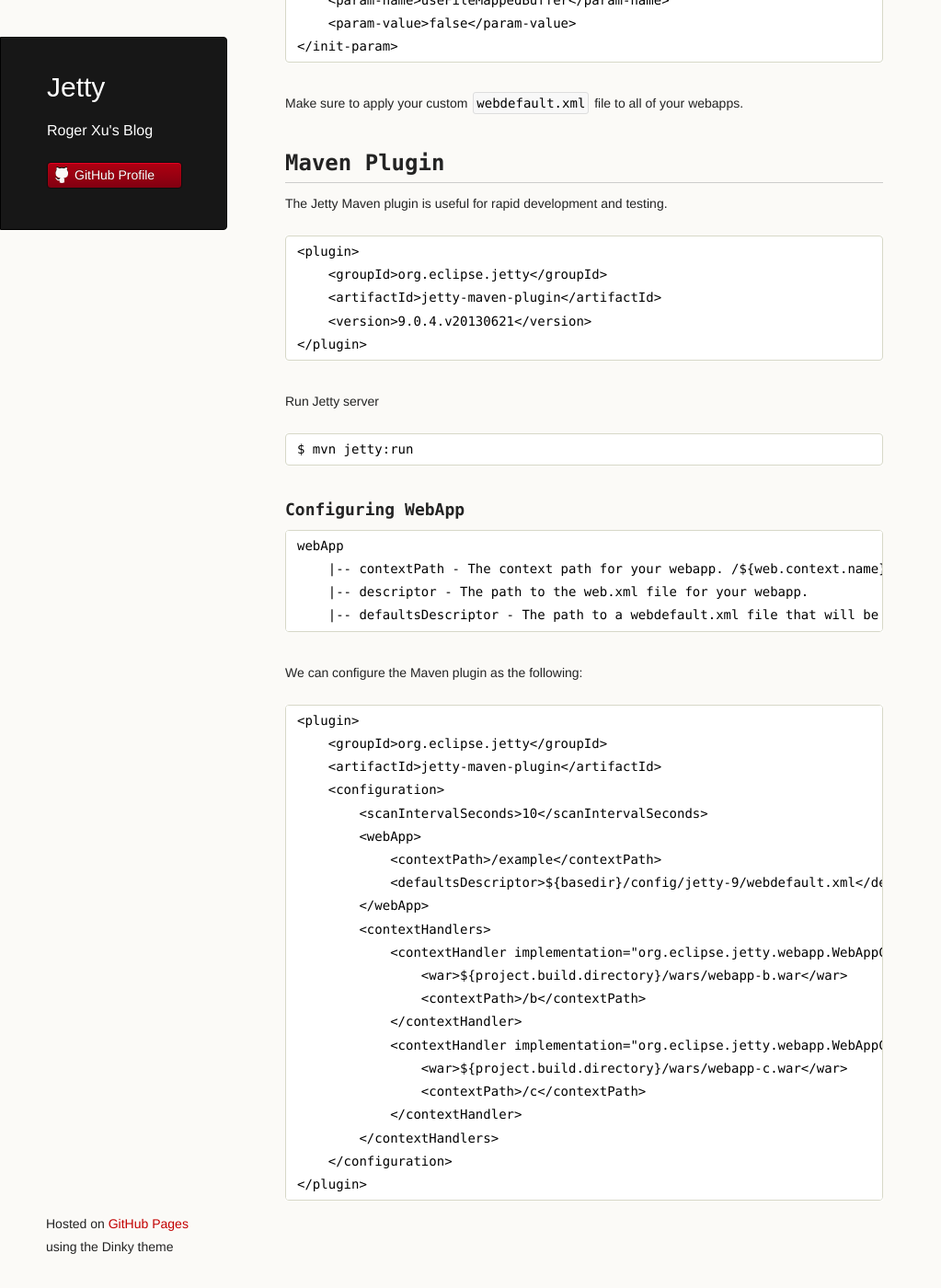
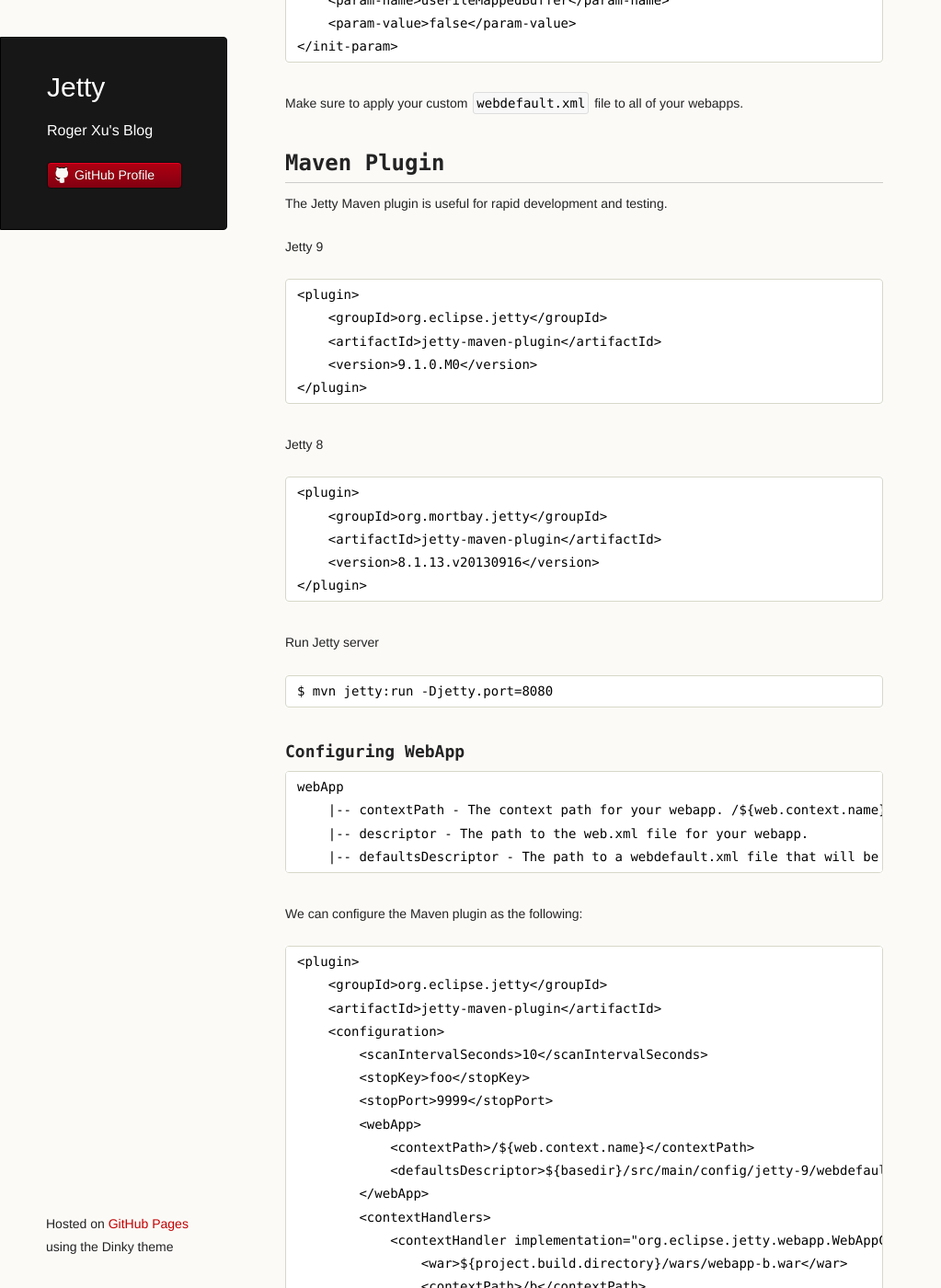
Before and after one commit to rogerxu/rogerxu.github.io, a Jekyll site: the page built from _posts/2013-06-28-jetty.md, in a window 1280 px wide and 1400 px high, scrolled down 864 px. Shown: the whole window at 92% size, without its empty margins (0-1023 px from the left). Built offline with Jekyll 4.4.1, drawn with Linux system fonts in a browser that asks for light colours; some of the changed text lies outside the part shown.

Commit message:
Update Jetty post.

```diff
--- a/_posts/2013-06-28-jetty.md
+++ b/_posts/2013-06-28-jetty.md
@@ -38,15 +38,25 @@
 
 The Jetty Maven plugin is useful for rapid development and testing.
 
+Jetty 9
+
     <plugin>
         <groupId>org.eclipse.jetty</groupId>
         <artifactId>jetty-maven-plugin</artifactId>
-        <version>9.0.4.v20130621</version>
+        <version>9.1.0.M0</version>
+    </plugin>
+
+Jetty 8
+
+    <plugin>
+        <groupId>org.mortbay.jetty</groupId>
+        <artifactId>jetty-maven-plugin</artifactId>
+        <version>8.1.13.v20130916</version>
     </plugin>
 
 Run Jetty server
 
-    $ mvn jetty:run
+    $ mvn jetty:run -Djetty.port=8080
 
 
 ### Configuring WebApp
@@ -63,9 +73,11 @@
         <artifactId>jetty-maven-plugin</artifactId>
         <configuration>
             <scanIntervalSeconds>10</scanIntervalSeconds>
+            <stopKey>foo</stopKey>
+            <stopPort>9999</stopPort>
             <webApp>
-                <contextPath>/example</contextPath>
-                <defaultsDescriptor>${basedir}/config/jetty-9/webdefault.xml</defaultsDescriptor>
+                <contextPath>/${web.context.name}</contextPath>
+                <defaultsDescriptor>${basedir}/src/main/config/jetty-9/webdefault.xml</defaultsDescriptor>
             </webApp>
             <contextHandlers>
                 <contextHandler implementation="org.eclipse.jetty.webapp.WebAppContext">
@@ -78,4 +90,24 @@
                 </contextHandler>
             </contextHandlers>
         </configuration>
+        <executions>
+            <execution>
+                <id>start-jetty</id>
+                <phase>pre-integration-test</phase>
+                <goals>
+                    <goal>run</goal>
+                </goals>
+                <configuration>
+                    <scanIntervalSeconds>0</scanIntervalSeconds>
+                    <daemon>true</daemon>
+                </configuration>
+            </execution>
+            <execution>
+                <id>stop-jetty</id>
+                <phase>post-integration-test</phase>
+                <goals>
+                    <goal>stop</goal>
+                </goals>
+            </execution>
+        </executions>
     </plugin>
```
